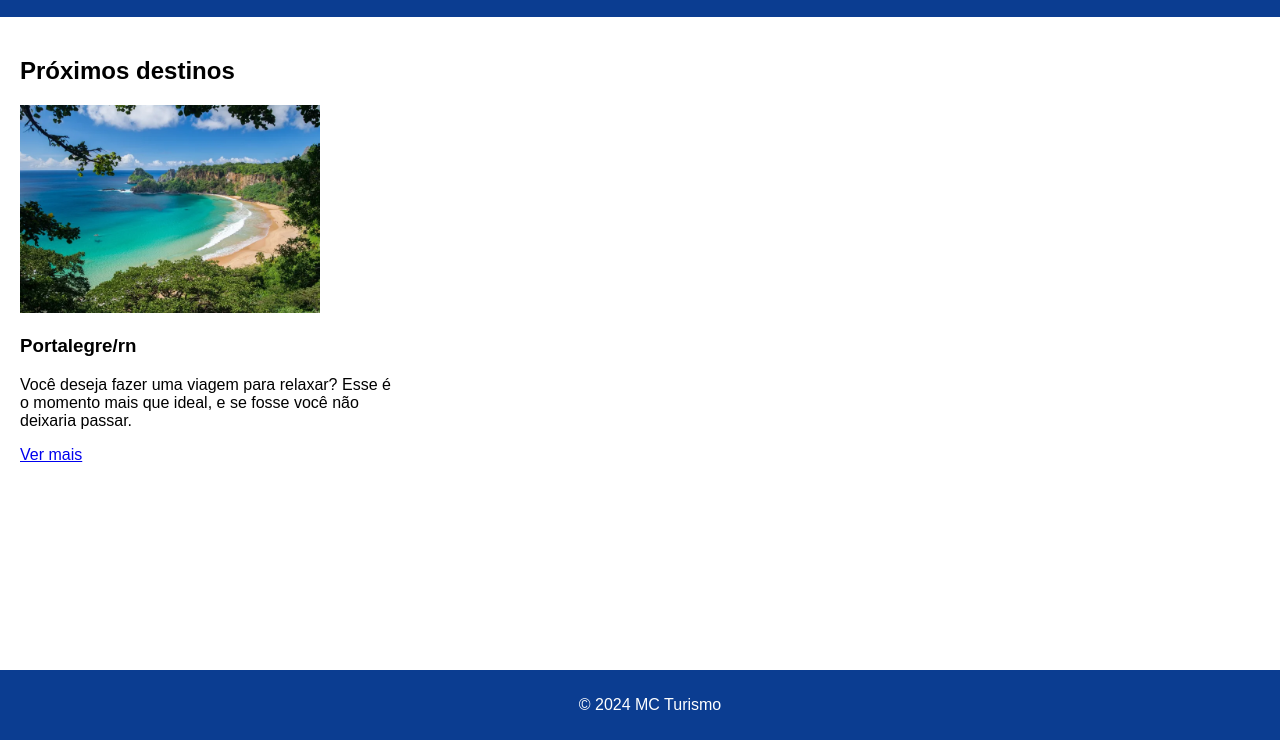
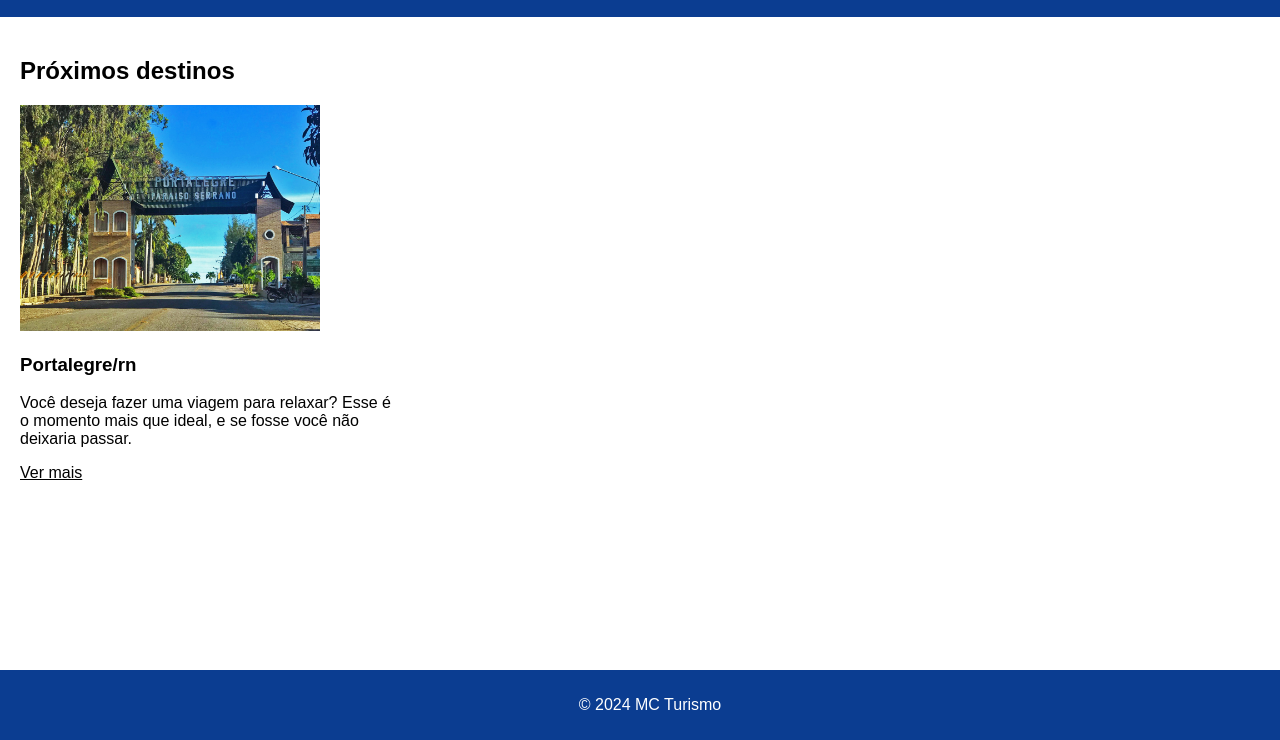
Before and after one commit to josesantos-dev/mc-turismo, a plain HTML site: page index.html in a window 1280 px wide. Shown: the part 60-800 px from the top of the page. Drawn offline with Linux system fonts and the light colour scheme.

Commit message:
adicionando foto da entrada de portalegre/rn e removendo a foto da praia

```diff
--- a/index.html
+++ b/index.html
@@ -21,7 +21,7 @@
     <section id="destaques">
         <h2>Próximos destinos</h2>
         <div class="destaque">
-            <img src="praia.webp" alt="Destino 1">
+            <img src="Portalegre RN.jpg" alt="foto da entrada da cidade de Portalegre/rn">
             <h3>Portalegre/rn</h3>
             <p>Você deseja fazer uma viagem para relaxar? Esse é o momento mais que ideal, e se fosse você não deixaria passar.</p>
             <a href="#">Ver mais</a>
--- a/style.css
+++ b/style.css
@@ -57,6 +57,16 @@ nav ul li a:hover{
     height: auto;
 }
 
+.destaque a{
+    text-decoration: underline;
+    color: black;
+}
+
+.destaque a:hover{
+    font-weight: 700;
+    color: #4b4e55;
+}
+
 .destaque p{
     max-width: 30%;
 }
```
Also changed, not shown: Portalegre RN.jpg (added), praia.webp (deleted).
